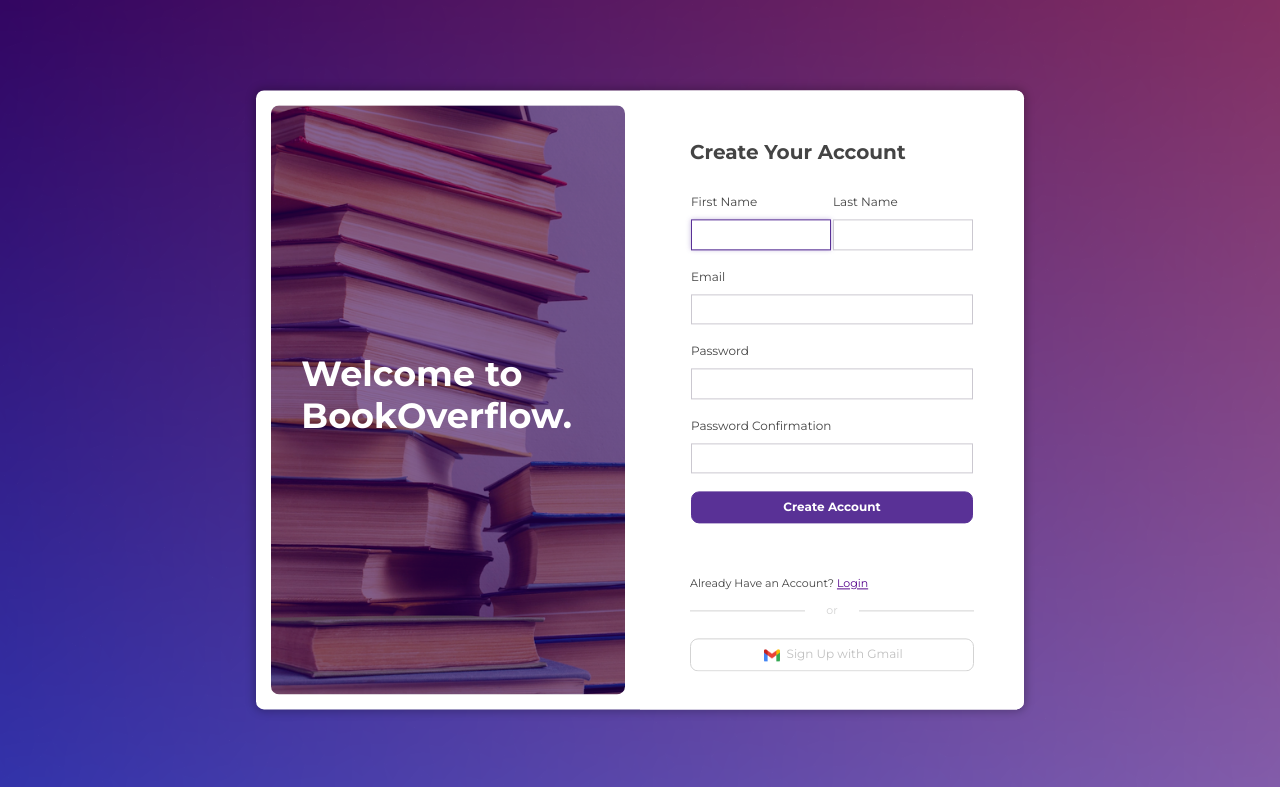
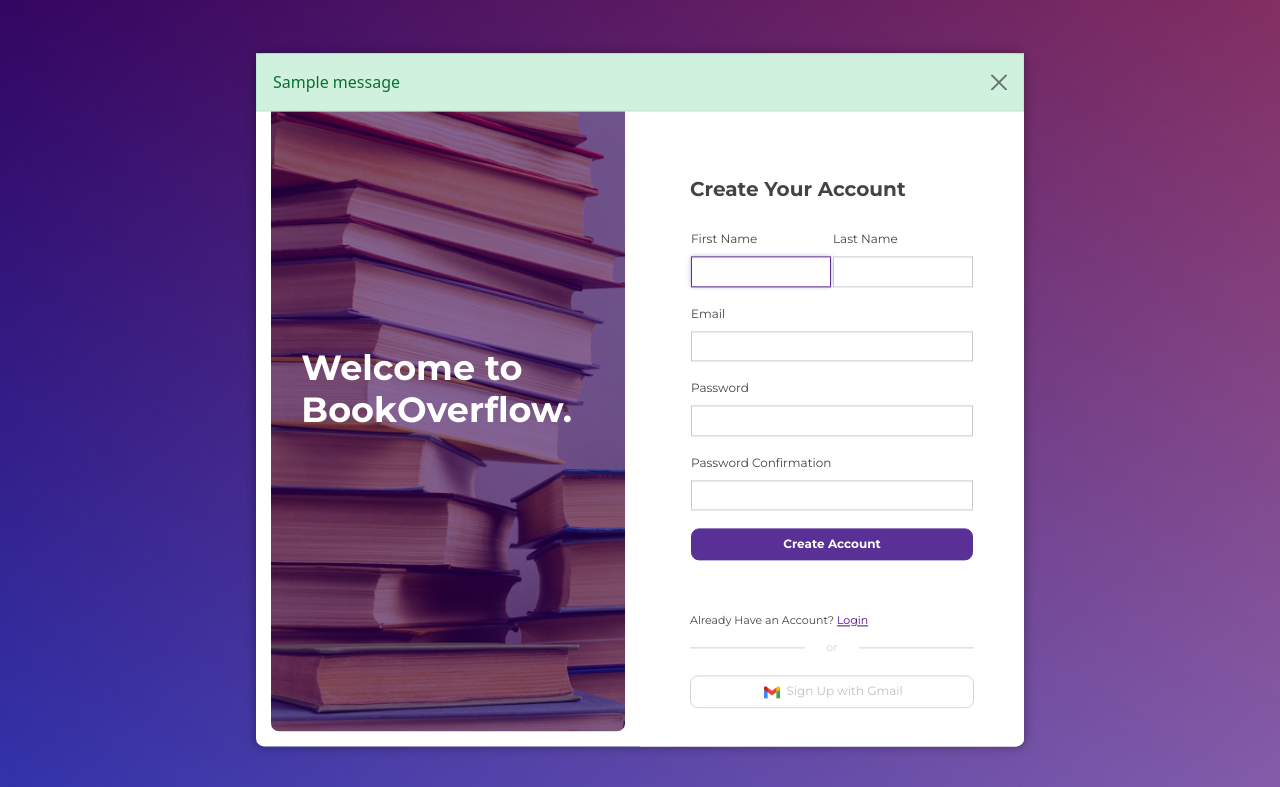
Before and after one commit to book-overflow/django-app, a Django app: page /register/ in a window 1280 px wide. Shown: the top 787 px of the page. Run offline with Django 4.2, Linux system fonts and the light colour scheme; tables that the repository leaves empty hold one stand-in row (values such as "Sample post"); one stand-in notice (Sample message) is shown; some libraries are stand-ins or nearby versions.

Commit message:
message displays correctly

```diff
--- a/src/django/app/user/templates/register.html
+++ b/src/django/app/user/templates/register.html
@@ -13,7 +13,16 @@
   <div class="window center">
     <div class="window-photo">
       <h1 style="position:absolute; top: 42%; margin-left: 30px; font-size: 35px; font-family: 'Montserrat'; font-weight: bold; color: white;">Welcome to <br> BookOverflow.</h1>
-    </div>
+    </div>{% if messages %}
+    <ul class="messages">
+        {% for message in messages %}
+        <div class="alert alert-dismissible fade show alert-{{ message.tags }}" role="alert">
+          {{ message }}
+          <button type="button" class="btn-close" data-bs-dismiss="alert" aria-label="Close"></button>
+        </div>
+        {% endfor %}
+    </ul>
+{% endif %}
     <div class="window-form">
         <h1 class="form-heading">Create Your Account</h1>
         <form class="form" method="POST" action="">
--- a/src/django/app/user/views.py
+++ b/src/django/app/user/views.py
@@ -10,6 +10,8 @@ from django.contrib.sites.shortcuts import get_current_site
 from django.utils.http import urlsafe_base64_encode, urlsafe_base64_decode
 from django.utils.encoding import force_bytes, force_str
 from django.core.mail import EmailMessage
+from django.utils.safestring import mark_safe
+
 
 # from .forms import UserRegistrationForm, UserLoginForm, UserUpdateForm
 # from .decorators import user_not_authenticated
@@ -79,8 +81,9 @@ def activateEmail(request, user, to_email):
     if email.send():
         messages.success(
             request,
-            f"Dear <b>{user}</b>, please go to you email <b>{to_email}</b> inbox and click on \
-                received activation link to confirm and complete the registration. <b>Note:</b> Check your spam folder.",
+            mark_safe(
+                f"Dear <b>{user}</b>, please go to you email <b>{to_email}</b> inbox and click on received activation link to confirm and complete the registration. <b>Note:</b> Check your spam folder."
+            ),
         )
     else:
         messages.error(
```
